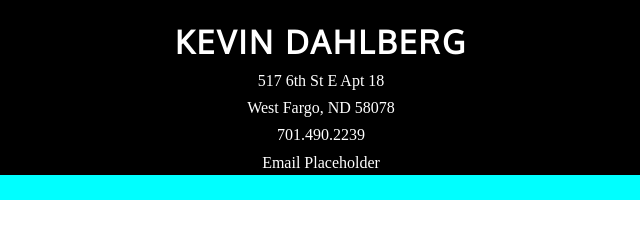
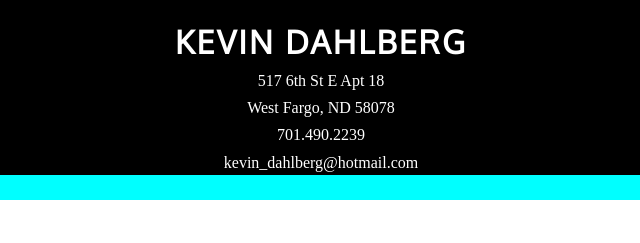
Before and after one commit to KevinDahlberg/kevindahlberg, a plain HTML site: page index.html in a window 1280 px wide. Shown: the top 243 px of the page, 319-959 px from the left. Drawn offline with Linux system fonts and the light colour scheme; a web font is replaced by a local one.

Commit message:
updated e-mail

```diff
--- a/index.html
+++ b/index.html
@@ -12,7 +12,7 @@
   	<p>517 6th St E Apt 18</p>
   	<p>West Fargo, ND 58078</p>
   	<p>701.490.2239</p>
-  	<p>Email Placeholder</p>
+  	<p>kevin_dahlberg@hotmail.com</p>
   </div>
 <div class="container">
   <div class="objective">
```
